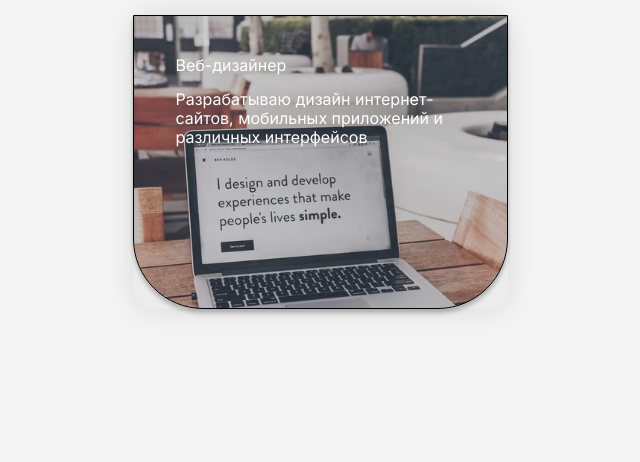
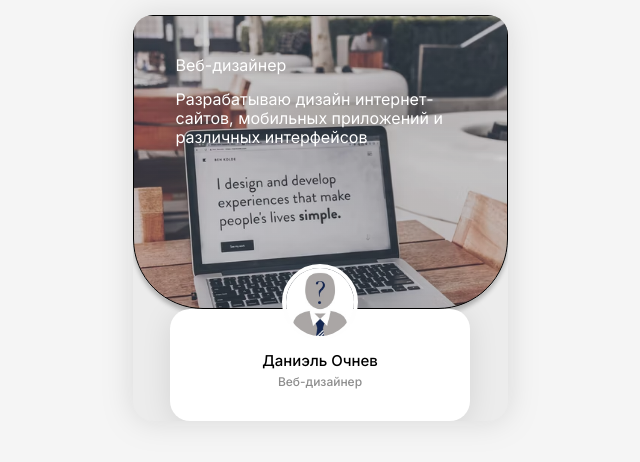
Before and after one commit to Daniielka/taplink, a plain HTML site: page index.html in a window 1280 px wide. Shown: the whole page, without its empty margins (320-960 px from the left). Drawn offline with Linux system fonts and the light colour scheme.

Commit message:
add: user bio

```diff
--- a/css/style.css
+++ b/css/style.css
@@ -7,11 +7,16 @@ body {
   box-sizing:border-box;
 }
 .page-wrapper {
+  overflow: hidden;
   max-width: 375px;
   margin: auto;
   background: #ECECEC;
  box-shadow: 0px 0px 30px rgba(126, 126, 126, 0.25);
  border-radius: 20px;
+}
+.container {
+  max-width: 300px;
+  margin: auto;
 }
 .header {
   color: #fff;
@@ -31,3 +36,30 @@ border-radius: 0px 0px 70px 70px;
   font-size: 16px;
   line-height: 19px;
 }
+.user {
+  padding-bottom: 20px;
+  text-align: center;
+  background: #FFFFFF;
+box-shadow: 0px 4px 30px rgba(0, 0, 0, 0.1);
+border-radius: 20px;
+}
+.user-avatar {
+  margin-top: -45px;
+  border-radius: 50%;
+  object-fit: cover;
+  border: 4px solid #fefefe
+}
+.user-name {
+  margin-top: 8px;
+  margin-bottom: 4px;
+  font-weight: 500;
+ font-size: 15px;
+ line-height: 18px;
+}
+.user-description {
+  font-weight: 500;
+font-size: 12px;
+line-height: 15px;
+color: #8C8C8C;
+margin-top: 4px;
+}
--- a/index.html
+++ b/index.html
@@ -17,6 +17,14 @@
       <span>Веб-дизайнер</span>
       <p class="hello-text">Разрабатываю дизайн интернет-сайтов, мобильных приложений и различных интерфейсов</p>
     </header>
+   <div class="container">
+    <div class="user">
+      <img width="76" height="76" src="img/c4f250deb19f5b5840cc3b5eabe8d467.png" alt="Даниэль Очнев" class="user-avatar">
+      <h1 class="user-name">Даниэль Очнев</h1>
+      <p class="user-description">Веб-дизайнер</p>
+      </div>
+      <!-- /.user -->
+   </div>
   </div>
   <!-- /.page-wrapper -->
   <script src="js/main.js"></script>
```
Also changed, not shown: img/c4f250deb19f5b5840cc3b5eabe8d467.png (added).
